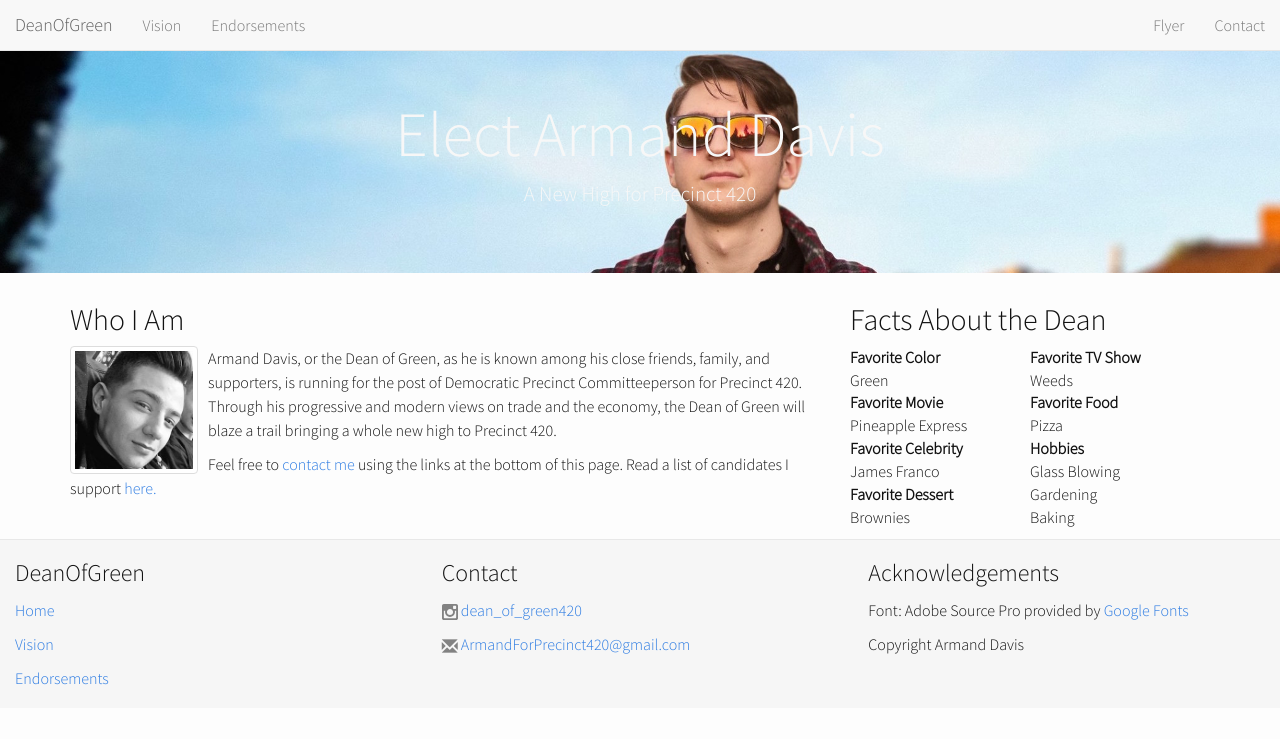
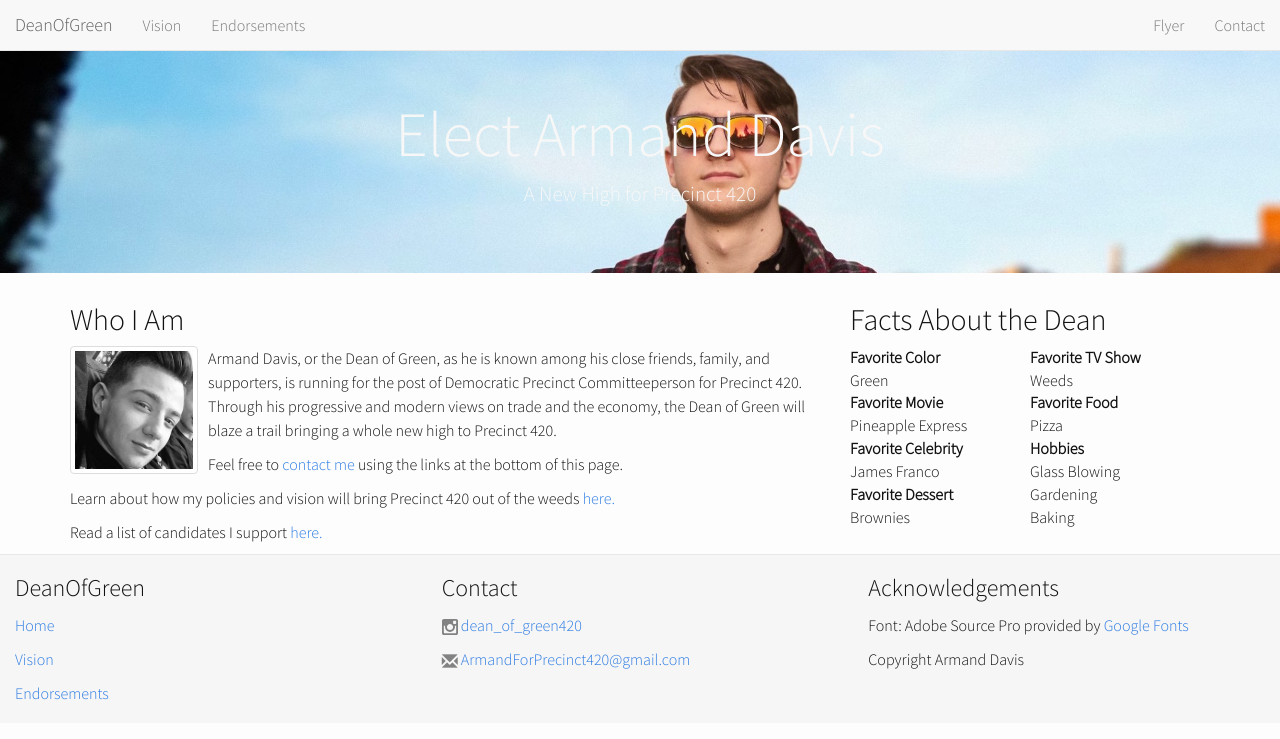
Before and after one commit to deanofgreen/deanofgreen.github.io, a Jekyll site: the page built from index.html, in a window 1280 px wide. Shown: the top 739 px of the page. Built offline with Jekyll 4.4.1, drawn with Linux system fonts in a browser that asks for light colours; nearby versions of some CDN libraries.

Commit message:
Change front blurb to be longer

```diff
--- a/index.html
+++ b/index.html
@@ -21,7 +21,13 @@ layout: default
                     Armand Davis, or the Dean of Green, as he is known among his close friends, family, and supporters, is running for the post of Democratic Precinct Committeeperson for Precinct 420. Through his progressive and modern views on trade and the economy, the Dean of Green will blaze a trail bringing a whole new high to Precinct 420.
                 </p>
                 <p>
-                    Feel free to <a href="#contact">contact me</a> using the links at the bottom of this page. Read a list of candidates I support <a href=/endorsements.html>here.</a>
+                    Feel free to <a href="#contact">contact me</a> using the links at the bottom of this page.
+                </p>
+                <p>
+                    Learn about how my policies and vision will bring Precinct 420 out of the weeds <a href="/vision.html">here.</a>
+                </p>
+                <p>
+                    Read a list of candidates I support <a href=/endorsements.html>here.</a>
                 </p>
             </div>
             <div class="col-md-4">
```
